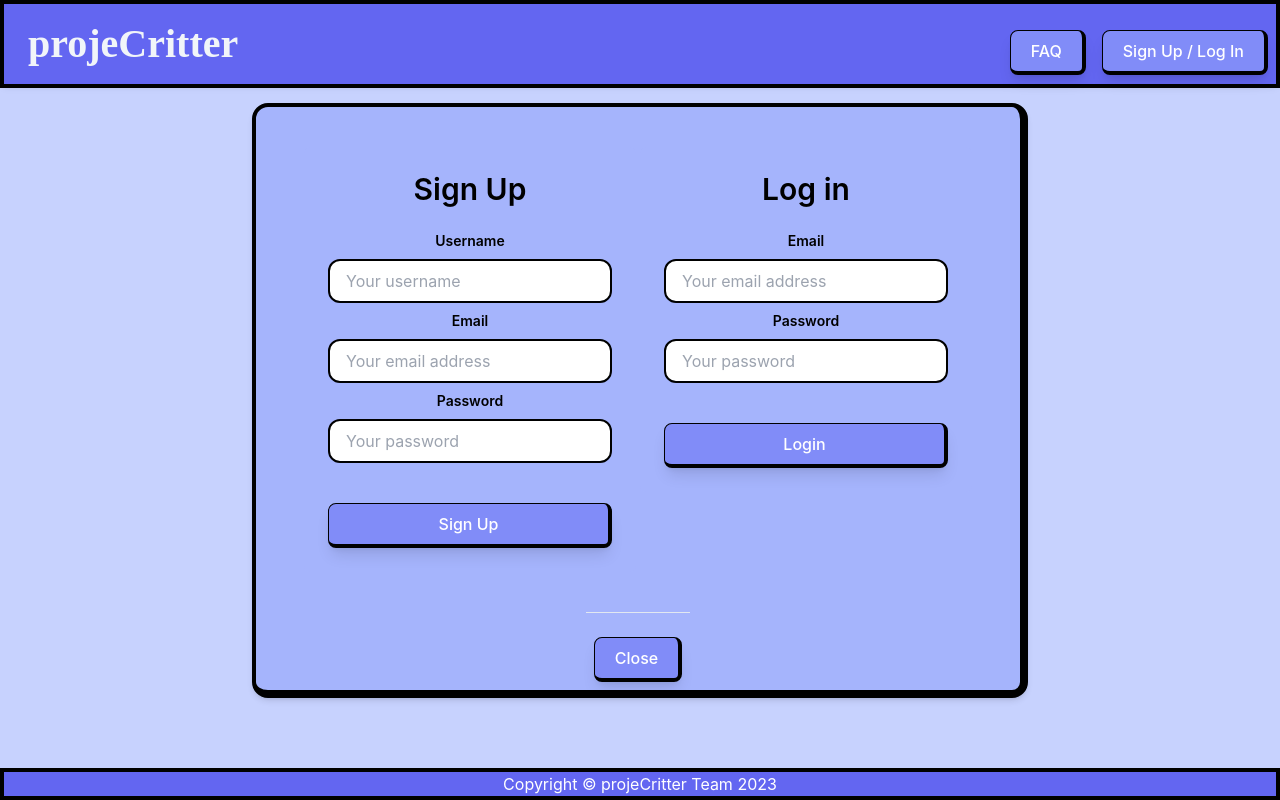
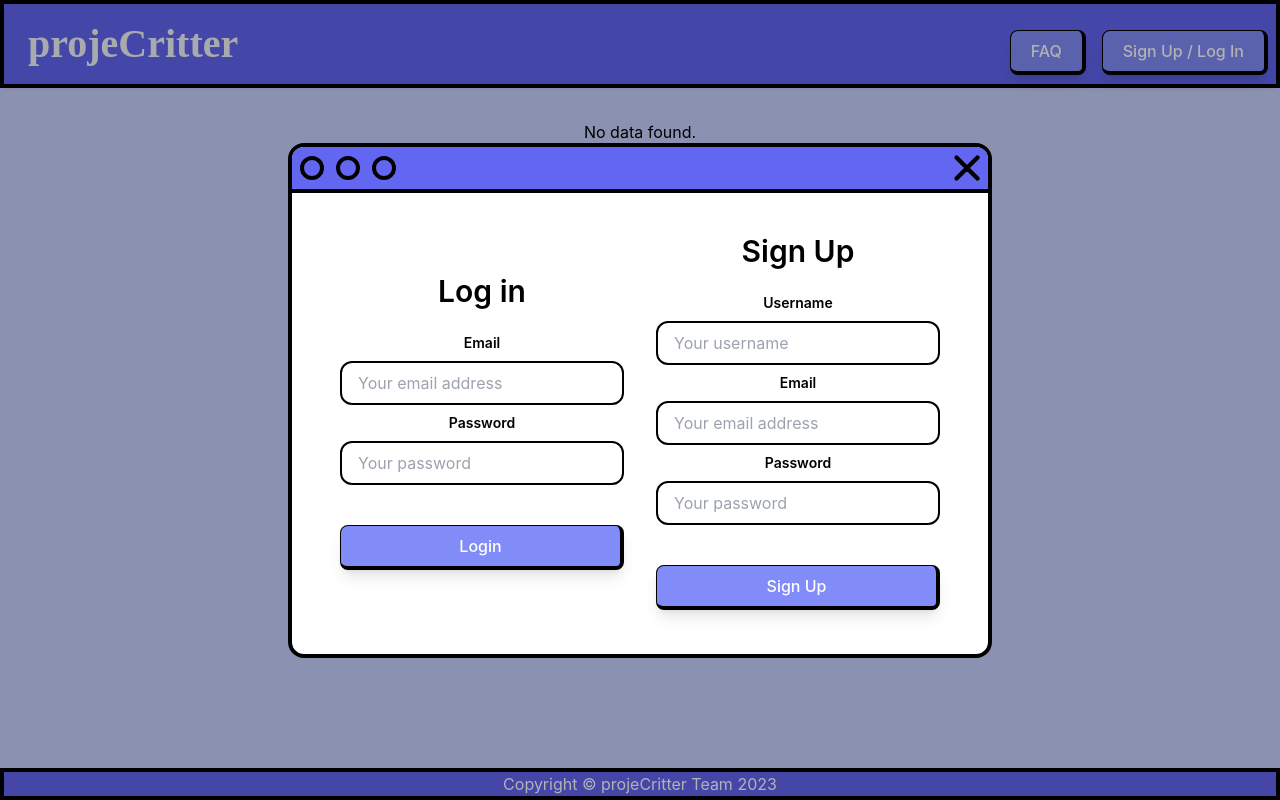
Before and after one commit to BJThompson12/projeCritter, a React (Create React App) app in the folder client/: page /dashboard in a window 1280 px wide. Both pictures are taken after a click on the button "Sign Up / Log In". Built offline with nearby package versions, Linux system fonts and the light colour scheme; no server answers; a web font is replaced by a local one.

Commit message:
0.17.0
Added reusable styled modal component and adjusted form components to fit. Corrected class vs. className error in CritterContainer.

```diff
--- a/client/src/components/AddProjectForm.jsx
+++ b/client/src/components/AddProjectForm.jsx
@@ -2,8 +2,7 @@ import { useState } from "react";
 import { useMutation } from "@apollo/client";
 import { CREATE_PROJECT } from "../utils/mutation";
 
-const ProjectForm = () => {
-  const [displayModal, setDisplayModal] = useState(false);
+const ProjectForm = ({ setDisplayModal }) => {
   const [createProject] = useMutation(CREATE_PROJECT);
 
   const [formData, setFormData] = useState({
@@ -19,16 +18,13 @@ const ProjectForm = () => {
   const handleSubmit = async (event) => {
     event.preventDefault();
 
-    console.log(formData)
-
     try {
-
       const { data } = await createProject({
         variables: { input: formData },
       });
       console.log(data);
       if (!data) {
-        throw new Error('something went wrong!');
+        throw new Error("something went wrong!");
       }
     } catch (err) {
       console.error(err);
@@ -38,22 +34,22 @@ const ProjectForm = () => {
         title: "",
         projectstatus: "",
       });
-      window.location.href ='/dashboard'
+      // window.location.href ='/dashboard'
+      setDisplayModal(false);
     }
   };
 
   return (
-    <>
     <div className="relative flex flex-col overflow-hidden">
-        <div className="w-full p-6 m-auto rounded-md lg:max-w-xl mt-0">
-          <h1 className="text-3xl font-semibold text-center text-black">
+      <div className="w-full m-auto mt-0 rounded-md lg:max-w-xl">
+        <h3 id="modal-title" className="text-3xl font-semibold text-center text-black">
           New Project
-          </h1>
+        </h3>
         <form onSubmit={handleSubmit} className="mt-6">
           <div className="mb-2">
             <label
               htmlFor="title"
-                className="block text-sm font-semibold text-black text-center"
+              className="block text-sm font-semibold text-center text-black"
             >
               Title
             </label>
@@ -64,13 +60,13 @@ const ProjectForm = () => {
               onChange={handleInputChange}
               value={formData.title}
               required
-                className="block w-full px-4 py-2 mt-2 text-indigo-500 bg-white border outline-none border-2 border-black shadow-md  rounded-2xl text-base focus:border-purple-400 focus:ring-purple-300 focus:outline-none focus:ring focus:ring-opacity-40"
+              className="block w-full px-4 py-2 mt-2 text-base text-indigo-500 bg-white border-2 border-black shadow-md outline-none rounded-2xl focus:border-purple-400 focus:ring-purple-300 focus:outline-none focus:ring focus:ring-opacity-40"
             />
           </div>
           <div className="mt-6">
             <button
-                className= " w-full bg-indigo-400 text-white mt-4 rounded px-5 py-2 font-medium border border-b-4 border-r-4 border-black rounded-lg shadow-lg hover:translate-y-1 hover:shadow-md"
-                disabled={!(formData.title)}
+              className="w-full px-5 py-2 mt-4 mb-1 font-medium text-white bg-indigo-400 border border-b-4 border-r-4 border-black rounded-lg shadow-lg hover:translate-y-1 hover:shadow-md"
+              disabled={!formData.title}
               type="submit"
               variant="success"
             >
@@ -80,7 +76,6 @@ const ProjectForm = () => {
         </form>
       </div>
     </div>
-    </>
   );
 };
 
--- a/client/src/components/AddTaskForm.jsx
+++ b/client/src/components/AddTaskForm.jsx
@@ -48,7 +48,7 @@ const TaskForm = () => {
   return (
     <>
       <div className="relative flex flex-col justify-center overflow-hidden">
-        <div className="w-full p-6 m-auto bg-white rounded-md lg:max-w-xl">
+        <div className="w-full m-auto bg-white rounded-md lg:max-w-xl">
           <h1 className="text-3xl font-semibold text-center text-indigo-500">
             New Task
           </h1>
--- a/client/src/components/CritterContainer.jsx
+++ b/client/src/components/CritterContainer.jsx
@@ -217,10 +217,10 @@ const CritterContainer = ({ name, born, moodVal }) => {
                         r="33.75"
                       />
                     </g>
-                    <g id="eyeshine" class="transformable">
+                    <g id="eyeshine" className="transformable">
                       <circle
                         id="eyeshine-left"
-                        class="transformable"
+                        className="transformable"
                         fill={critterLight}
                         cx="231.18"
                         cy="425.97"
@@ -228,7 +228,7 @@ const CritterContainer = ({ name, born, moodVal }) => {
                       />
                       <circle
                         id="eyeshine-right"
-                        class="transformable"
+                        className="transformable"
                         fill={critterLight}
                         cx="550"
                         cy="425.97"
--- a/client/src/components/Login.jsx
+++ b/client/src/components/Login.jsx
@@ -45,64 +45,60 @@ const Login = () => {
     }
   };
   const logInButton =
-  "w-full bg-indigo-400 text-white mt-4 rounded px-5 py-2 font-medium border border-b-4 border-r-4 border-black rounded-lg shadow-lg hover:translate-y-1 hover:shadow-md";
+  "w-full bg-indigo-400 text-white mt-4 mb-1 rounded px-5 py-2 font-medium border border-b-4 border-r-4 border-black rounded-lg shadow-lg hover:translate-y-1 hover:shadow-md";
 
   return (
     <>
-         <div className='relative flex flex-col overflow-hidden'>
-          <div className='w-full p-6 m-auto bg-indigo-300 rounded-md lg:max-w-xl mt-0'>
-            <h1 className='text-3xl font-semibold text-center text-black'>
-              Log in
-            </h1>
-          <form onSubmit={handleSubmit} className='mt-6'>
-            <div className='mb-2'>
+      <div className="w-full">
+          <h1 className="text-3xl font-semibold text-center text-black">
+            Log in
+          </h1>
+          <form onSubmit={handleSubmit} className="mt-6">
+            <div className="mb-2">
               <label
-                for='email'
-                className='block text-sm font-semibold text-black text-center'
+                htmlFor="email"
+                className="block text-sm font-semibold text-center text-black"
               >
                 Email
               </label>
               <input
-                type='email'
-                placeholder='Your email address'
-                name='email'
+                type="email"
+                placeholder="Your email address"
+                name="email"
                 onChange={handleInputChange}
                 value={formData.email}
                 required
-                className='block w-full px-4 py-2 mt-2 text-purple-700 bg-white border border-2 border-black rounded-xl focus:border-purple-400 focus:ring-purple-300 focus:outline-none focus:ring focus:ring-opacity-40'
+                className="block w-full px-4 py-2 mt-2 text-purple-700 bg-white border-2 border-black rounded-xl focus:border-purple-400 focus:ring-purple-300 focus:outline-none focus:ring focus:ring-opacity-40"
               />
             </div>
-            <div className='mb-2'>
+            <div className="mb-2">
               <label
-                for='password'
-                className='block text-sm font-semibold text-black text-center'
+                htmlFor="password"
+                className="block text-sm font-semibold text-center text-black"
               >
                 Password
               </label>
               <input
-                placeholder='Your password'
-                name='password'
+                placeholder="Your password"
+                name="password"
                 onChange={handleInputChange}
                 value={formData.password}
                 required
-                type='password'
-                className='block w-full px-4 py-2 mt-2 text-purple-700 bg-white border border-2 border-black rounded-xl focus:border-purple-400 focus:ring-purple-300 focus:outline-none focus:ring focus:ring-opacity-40'
+                type="password"
+                className="block w-full px-4 py-2 mt-2 text-purple-700 bg-white border-2 border-black rounded-xl focus:border-purple-400 focus:ring-purple-300 focus:outline-none focus:ring focus:ring-opacity-40"
               />
             </div>
-            <div className='mt-6'>
+            <div className="mt-6">
               <button
                 className={logInButton}
-                disabled={
-                  !(formData.email && formData.password)
-                }
-                type='submit'
-                variant='success'
+                disabled={!(formData.email && formData.password)}
+                type="submit"
+                variant="success"
               >
                 Login
               </button>
             </div>
           </form>
-        </div>
       </div>
     </>
   );
--- /dev/null
+++ b/client/src/components/Modal.jsx
@@ -0,0 +1,40 @@
+import { XMarkIcon } from "@heroicons/react/24/solid";
+
+const Modal = ({ children, displayModal, setDisplayModal }) => {
+  const content = displayModal && (
+    <div aria-labelledby="modal-title" role="dialog" aria-modal="true">
+      {/* background blocker */}
+      <div className="fixed inset-0 z-40 bg-black opacity-30"></div>
+      {/* modal body */}
+      <div className="fixed inset-0 z-50 flex items-center justify-center px-2 overflow-x-hidden overflow-y-auto outline-none focus:outline-none">
+        {/* content */}
+        <div className="flex flex-col items-center justify-start w-full bg-white border-4 border-black md:w-auto md:min-w-[20%] rounded-2xl overflow-hidden">
+          {/* top bar */}
+          <div className="flex items-center justify-between w-full bg-indigo-500 border-b-4 border-black">
+            <div className="flex gap-3 pl-2">
+              <div className="w-6 h-6 border-4 border-black rounded-full"></div>
+              <div className="w-6 h-6 border-4 border-black rounded-full"></div>
+              <div className="w-6 h-6 border-4 border-black rounded-full"></div>
+            </div>
+            <button
+              className="min-h-[42px] min-w-[42px] md:w-10 md:h-10 stroke-black stroke-1 hover:text-white hover:stroke-white"
+              type="button"
+              onClick={() => setDisplayModal(false)}
+              aria-label="Close"
+            >
+              <XMarkIcon />
+            </button>
+          </div>
+          {/* content */}
+          <div className="flex flex-wrap justify-center max-h-[90vh] gap-1 px-12 py-10 overflow-y-auto w-full">
+            {children}
+          </div>
+        </div>
+      </div>
+    </div>
+  );
+
+  return content;
+};
+
+export default Modal;
--- a/client/src/components/Navbar.jsx
+++ b/client/src/components/Navbar.jsx
@@ -1,7 +1,8 @@
-import React, { useState, useEffect } from "react";
+import React, { useState } from "react";
 import { Bars3Icon, XMarkIcon } from "@heroicons/react/24/solid";
 import Auth from "../utils/auth";
 
+import Modal from "../components/Modal";
 import Login from "./Login";
 import SignUp from "./SignUp";
 
@@ -19,7 +20,7 @@ const Navbar = () => {
     "bg-indigo-400 text-white mt-4 rounded px-5 py-2 font-medium border border-b-4 border-r-4 border-black rounded-lg shadow-lg hover:translate-y-1 hover:shadow-md";
 
   return (
-    <div className="sticky top-0 z-10 w-full border border-black border-4 ">
+    <div className="sticky top-0 z-10 w-full border-4 border-black ">
       <header className="w-full h-20 bg-indigo-500 drop-shadow-md">
         <div className="flex items-center justify-between w-full h-full px-2">
           {/* site name container */}
@@ -40,18 +41,14 @@ const Navbar = () => {
             <ul className="hidden space-x-4 md:flex md:items-center">
               <li>
                 <button className={navButton}>
-                <a href="/faq" >
-                  FAQ
-                </a>
+                  <a href="/faq">FAQ</a>
                 </button>
               </li>
               {loggedIn ? (
                 <>
                   <li>
                     <button className={navButton}>
-                    <a href="/dashboard">
-                      Dashboard
-                    </a>
+                      <a href="/dashboard">Dashboard</a>
                     </button>
                   </li>
                   <li>
@@ -93,18 +90,14 @@ const Navbar = () => {
         >
           <li>
             <button className={navButton}>
-                <a href="/faq" >
-                  FAQ
-                </a>
+              <a href="/faq">FAQ</a>
             </button>
           </li>
           {loggedIn ? (
             <>
               <li>
                 <button className={navButton}>
-                    <a href="/dashboard">
-                      Dashboard
-                    </a>
+                  <a href="/dashboard">Dashboard</a>
                 </button>
               </li>
               <li>
@@ -125,38 +118,13 @@ const Navbar = () => {
       </header>
 
       {/* login modal */}
-      {displayModal ? (
-        <modal>
-          <div className=" flex items-center justify-center md:fixed inset-0">
-              <div className="relative mx-auto ">
-                {/*content*/}
-                <div className="flex justify-center items-center flex-col bg-indigo-300 rounded-2xl border-4 border-b-8 border-r-8 border-black shadow-md">
-                  {/*body*/}
+      <Modal displayModal={displayModal} setDisplayModal={setDisplayModal}>
+        <div className="flex flex-wrap items-center justify-center gap-8 md:flex-nowrap md:min-w-[32vw]">
+          <Login />
+          <SignUp />
+        </div>
+      </Modal>
 
-                  <div className="p-10 ">
-                    <div>
-                      <div className="flex flex-wrap justify-center gap-1 px-2 display">
-                        {" "}
-                        <SignUp /> <Login />{" "}
-                      </div>
-                    </div>
-                  </div>
-                  {/*footer*/}
-                  <div className="flex items-center justify-center p-2 border-t border-solid rounded-b border-slate-200">
-                    <button
-                      className={navButton}
-                      type="button"
-                      onClick={() => setDisplayModal(false)}
-                    >
-                      Close
-                    </button>
-                  </div>
-                </div>
-              </div>
-            </div>
-            <div className=" z-40 bg-black opacity-25"></div>
-        </modal>
-      ) : null}
     </div>
   );
 };
--- a/client/src/components/SignUp.jsx
+++ b/client/src/components/SignUp.jsx
@@ -47,19 +47,18 @@ const SignUp = () => {
     }
   };
   const SignUpButton =
-  "w-full bg-indigo-400 text-white mt-4 rounded px-5 py-2 font-medium border border-b-4 border-r-4 border-black rounded-lg shadow-lg hover:translate-y-1 hover:shadow-md";
+  "w-full bg-indigo-400 text-white mt-4 mb-1 rounded px-5 py-2 font-medium border border-b-4 border-r-4 border-black rounded-lg shadow-lg hover:translate-y-1 hover:shadow-md";
   return (
     <>
-      <div className='relative flex flex-col justify-center overflow-hidden'>
-        <div className='w-full p-6 m-auto bg-indigo-300 rounded-md lg:max-w-xl'>
+        <div className='w-full'>
           <h1 className='text-3xl font-semibold text-center text-black'>
             Sign Up
           </h1>
           <form onSubmit={handleSubmit} className='mt-6'>
             <div className='mb-2'>
               <label
-                for='username'
-                className='block text-sm font-semibold text-black text-center'
+                htmlFor='username'
+                className='block text-sm font-semibold text-center text-black'
               >
                 Username
               </label>
@@ -70,13 +69,13 @@ const SignUp = () => {
                 value={formData.username}
                 required
                 type='username'
-                className='block w-full px-4 py-2 mt-2 bg-white text-purple-700 border-2 border-black rounded-xl focus:border-purple-400 focus:ring-purple-300 focus:outline-none focus:ring focus:ring-opacity-40'
+                className='block w-full px-4 py-2 mt-2 text-purple-700 bg-white border-2 border-black rounded-xl focus:border-purple-400 focus:ring-purple-300 focus:outline-none focus:ring focus:ring-opacity-40'
               />
             </div>
             <div className='mb-2'>
               <label
-                for='email'
-                className='block text-sm font-semibold text-black text-center'
+                htmlFor='email'
+                className='block text-sm font-semibold text-center text-black'
               >
                 Email
               </label>
@@ -87,13 +86,13 @@ const SignUp = () => {
                 onChange={handleInputChange}
                 value={formData.email}
                 required
-                className='block w-full px-4 py-2 mt-2 text-purple-700 bg-white border border-2 border-black rounded-xl focus:border-purple-400 focus:ring-purple-300 focus:outline-none focus:ring focus:ring-opacity-40'
+                className='block w-full px-4 py-2 mt-2 text-purple-700 bg-white border-2 border-black rounded-xl focus:border-purple-400 focus:ring-purple-300 focus:outline-none focus:ring focus:ring-opacity-40'
               />
             </div>
             <div className='mb-2'>
               <label
-                for='password'
-                className='block text-sm font-semibold text-black text-center'
+                htmlFor='password'
+                className='block text-sm font-semibold text-center text-black'
               >
                 Password
               </label>
@@ -104,7 +103,7 @@ const SignUp = () => {
                 value={formData.password}
                 required
                 type='password'
-                className='block w-full px-4 py-2 mt-2 text-purple-700 bg-white border border-2 border-black rounded-xl focus:border-purple-400 focus:ring-purple-300 focus:outline-none focus:ring focus:ring-opacity-40'
+                className='block w-full px-4 py-2 mt-2 text-purple-700 bg-white border-2 border-black rounded-xl focus:border-purple-400 focus:ring-purple-300 focus:outline-none focus:ring focus:ring-opacity-40'
               />
             </div>
             <div className='mt-6'>
@@ -121,7 +120,6 @@ const SignUp = () => {
             </div>
           </form>
         </div>
-      </div>
     </>
   );
 };
--- a/client/src/pages/Dashboard.jsx
+++ b/client/src/pages/Dashboard.jsx
@@ -1,6 +1,6 @@
 import React from "react";
-import CompletedProjects from "../components/CompletedProjects";
 import CurrentProjects from "../components/CurrentProjects";
+import Modal from "../components/Modal";
 import { RiAddLine } from "react-icons/ri";
 
 import ProjectForm from "../components/AddProjectForm";
@@ -9,7 +9,7 @@ import { useState } from "react";
 
 import Auth from "../utils/auth";
 import { RETURN_USER } from "../utils/query";
-import { useQuery, useMutation } from "@apollo/client";
+import { useQuery } from "@apollo/client";
 
 const loggedIn = Auth.getToken();
 
@@ -32,20 +32,17 @@ const Dashboard = () => {
   }
   return (
     <>
-
       {loggedIn ? (
         <div className="w-full h-full">
-          <h1
-            className="text-4xl font-semibold text-indigo-500 text-center"
-          >
-            <div className="inline-block bg-indigo-300 p-4 rounded-xl border  border-black border-b-4 border-r-4 border-black ">
-            Welcome {data.returnUser.username}!
+          <h1 className="text-4xl font-semibold text-center text-indigo-500">
+            <div className="inline-block p-4 bg-indigo-300 border border-b-4 border-r-4 border-black rounded-xl ">
+              Welcome {data.returnUser.username}!
             </div>
           </h1>
           <div className="flex justify-center">
             <button
               onClick={() => setDisplayModal(true)}
-              className="bg-indigo-400 text-white mt-4 rounded px-5 py-2 font-medium border border-b-4 border-r-4 border-black rounded-lg shadow-lg hover:translate-y-1 hover:shadow-md"
+              className="px-5 py-2 mt-4 font-medium text-white bg-indigo-400 border border-b-4 border-r-4 border-black rounded-lg shadow-lg hover:translate-y-1 hover:shadow-md"
             >
               <RiAddLine className="inline-block mr-2" />
               Add Project
@@ -55,52 +52,16 @@ const Dashboard = () => {
             <h2 className="text-xl font-semibold text-center text-indigo-400">
               Current Projects:
             </h2>
-            <CurrentProjects/>
-            {/* <h2 className="text-xl font-semibold text-center text-indigo-400">
-          {" "}
-          Completed Projects:
-        </h2> */}
-            {/* <CompletedProjects /> */}
+            <CurrentProjects />
           </div>
 
-          {displayModal ? (
-            <modal>
-              <div>
-                <div className="fixed inset-0 z-50 flex items-center justify-center overflow-x-hidden overflow-y-auto outline-none focus:outline-none">
-                  <div className="relative w-auto max-w-3xl mx-auto my-6">
-                    {/*content*/}
-                    <div className="flex justify-center items-center flex-col bg-indigo-300 rounded-2xl border-4 border-b-8 border-r-8 border-black shadow-md">
-                      {/*body*/}
-
-                      <div className="p-10 ">
-                        <div>
-                          <div className="flex flex-wrap justify-center gap-1 px-2 display">
-                            <ProjectForm />
-                          </div>
-                        </div>
-                      </div>
-                      {/*footer*/}
-                      <div className="flex items-center justify-center p-2 border-t border-solid rounded-b border-slate-200">
-                        <button
-                          className="bg-indigo-400 text-white mt-4 rounded px-5 py-2 font-medium border border-b-4 border-r-4 border-black rounded-lg shadow-lg hover:translate-y-1 hover:shadow-md"
-                          type="button"
-                          onClick={() => setDisplayModal(false)}
-                        >
-                          Close
-                        </button>
-                      </div>
-                    </div>
-                  </div>
-                </div>
-                <div className="fixed inset-0 z-40 bg-black opacity-25"></div>
-              </div>
-            </modal>
-          ) : null}
+          <Modal displayModal={displayModal} setDisplayModal={setDisplayModal}>
+            <ProjectForm setDisplayModal={setDisplayModal} />
+          </Modal>
         </div>
       ) : (
         <div> You Must Log First In to Acess This Page! </div>
       )}
-
     </>
   );
 };
--- a/client/src/pages/Project.jsx
+++ b/client/src/pages/Project.jsx
@@ -1,5 +1,6 @@
 import CritterContainer from "../components/CritterContainer";
 import ProjectColumn from "../components/ProjectColumn";
+import Modal from "../components/Modal";
 import { useQuery } from "@apollo/client";
 import { useState } from "react";
 import { RiAddLine } from "react-icons/ri";
@@ -60,6 +61,7 @@ const Project = () => {
       <h2 className="self-start mb-4 text-3xl font-semibold text-indigo-500">
         {data.returnProject.title}
       </h2>
+
       {/* project container */}
       <div className="flex flex-col items-stretch w-full h-full min-h-0 space-y-4 md:space-y-0 md:flex-row md:space-x-4">
         {/* critter column */}
@@ -109,7 +111,6 @@ const Project = () => {
             <span className="hidden md:inline">{open && " Add Task"}</span>
           </button>
         </div>
-
         {/* project columns container*/}
         <div className="flex flex-col items-stretch w-full h-full space-y-4 md:pb-1 2xl:pb-0 md:space-y-0 md:space-x-4 md:overflow-x-auto md:flex-row">
           <ProjectColumn title="Backlog" colNum={1} />
@@ -118,38 +119,11 @@ const Project = () => {
           <ProjectColumn title="Done" colNum={4} />
         </div>
       </div>
-      {displayModal ? (
-        <modal>
-          <div>
-            <div className="fixed inset-0 z-50 flex items-center justify-center overflow-x-hidden overflow-y-auto outline-none focus:outline-none">
-              <div className="relative w-auto max-w-3xl mx-auto my-6">
-                {/*content*/}
-                <div className="relative flex flex-col w-full bg-white border-0 rounded-lg shadow-lg outline-none focus:outline-none">
-                  {/*body*/}
-                  <div className="p-10 ">
-                    <div>
-                      <div className="flex flex-wrap justify-center gap-1 px-2 display">
-                        <TaskForm />
-                      </div>
-                    </div>
-                  </div>
-                  {/*footer*/}
-                  <div className="flex items-center justify-center p-2 border-t border-solid rounded-b border-slate-200">
-                    <button
-                      className="px-6 py-2 mb-1 mr-1 text-sm font-bold text-red-500 uppercase transition-all duration-150 ease-linear outline-none background-transparent focus:outline-none"
-                      type="button"
-                      onClick={() => setDisplayModal(false)}
-                    >
-                      Close
-                    </button>
-                  </div>
-                </div>
-              </div>
-            </div>
-            <div className="fixed inset-0 z-40 bg-black opacity-25"></div>
-          </div>
-        </modal>
-      ) : null}
+
+      {/* add task modal */}
+      <Modal displayModal={displayModal} setDisplayModal={setDisplayModal}>
+        <TaskForm />
+      </Modal>
     </section>
   );
 };
```
Lines whose indentation alone changed are shown as unchanged.
